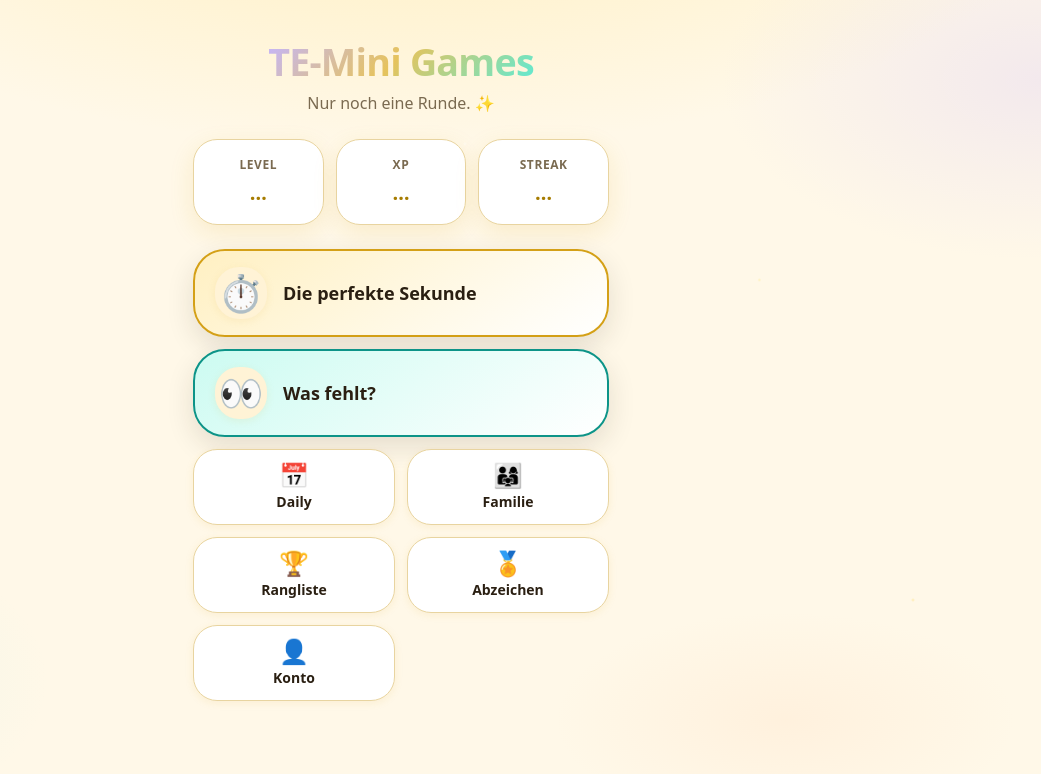
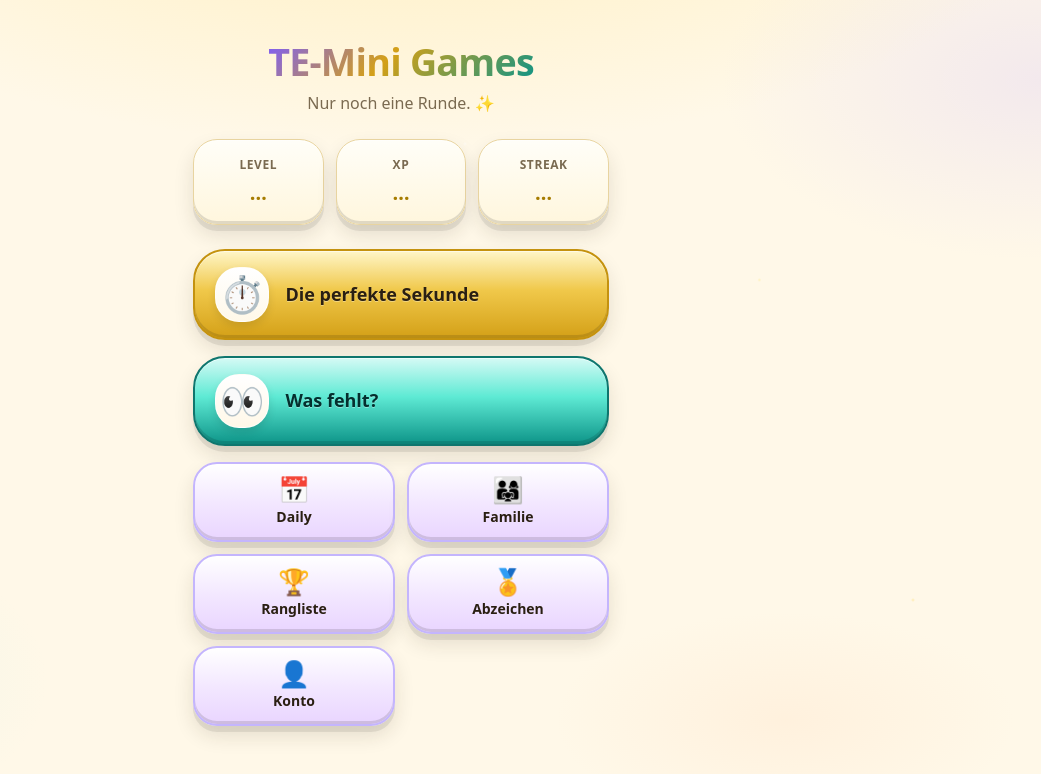
Before and after one commit to TE-Tools/TE-Mini-Games, a React (Vite) app: page / in a window 1280 px wide. Shown: the top 774 px of the page, without its empty margins (239-1280 px from the left). Built offline with nearby package versions, Linux system fonts and the light colour scheme; no server answers.

Commit message:
fix: WIM UI shows remaining objects; gold 3D home + WIM styles

```diff
--- a/src/pages/HomePage.module.css
+++ b/src/pages/HomePage.module.css
@@ -19,7 +19,7 @@
   font-size: clamp(1.85rem, 6.5vw, 2.35rem);
   font-weight: 800;
   letter-spacing: -0.02em;
-  background: linear-gradient(135deg, #c4b5fd 0%, #e6c35c 48%, #5eead4 100%);
+  background: linear-gradient(135deg, #7c5cfc 0%, #d4a017 45%, #0d9488 100%);
   -webkit-background-clip: text;
   background-clip: text;
   color: transparent;
@@ -46,9 +46,9 @@
   align-items: center;
   gap: var(--space-1);
   padding: var(--space-4) var(--space-2);
-  background: var(--color-bg-elevated);
+  background: linear-gradient(180deg, #fffef8 0%, #fff6dd 100%);
   border-radius: var(--radius-xl);
-  box-shadow: var(--shadow-md);
+  box-shadow: var(--btn-shadow);
   border: 1px solid var(--color-border);
 }
 
@@ -69,7 +69,7 @@
 .actions {
   display: flex;
   flex-direction: column;
-  gap: var(--space-3);
+  gap: var(--space-4);
   width: 100%;
 }
 
@@ -77,57 +77,58 @@
   display: flex;
   align-items: center;
   gap: var(--space-4);
-  min-height: 5.25rem;
+  min-height: 5.5rem;
   padding: var(--space-4) var(--space-5);
   border-radius: var(--radius-2xl);
-  font-weight: 700;
+  font-weight: 800;
   font-size: var(--text-lg);
   color: var(--color-text);
-  box-shadow: var(--shadow-game);
+  box-shadow: var(--btn-shadow);
   border: 2px solid transparent;
-  transition:
-    transform var(--transition-fast),
-    box-shadow var(--transition-fast),
-    border-color var(--transition-fast);
+  transition: transform var(--transition-fast), box-shadow var(--transition-fast);
   text-decoration: none;
 }
 
 .gameButton:hover {
-  transform: translateY(-3px) scale(1.01);
-  box-shadow: var(--shadow-lg);
+  transform: translateY(-4px);
+  box-shadow: var(--btn-shadow-hover);
 }
 
 .gameButton:active {
-  transform: translateY(0) scale(0.99);
+  transform: translateY(2px);
+  box-shadow: var(--btn-shadow-active);
 }
 
 .gameButton[data-game='perfect-second'] {
-  background: linear-gradient(145deg, var(--color-game-a-soft), var(--color-bg-elevated));
-  border-color: var(--color-game-a);
+  background: linear-gradient(180deg, #fff6c8 0%, #f0c84a 45%, #d4a017 100%);
+  border-color: #c4920f;
 }
 
 .gameButton[data-game='what-is-missing'] {
-  background: linear-gradient(145deg, var(--color-game-b-soft), var(--color-bg-elevated));
-  border-color: var(--color-game-b);
+  background: linear-gradient(180deg, #d5faf5 0%, #5eead4 45%, #0d9488 100%);
+  border-color: #0f766e;
+  color: #042f2e;
 }
 
 .gameIcon {
   font-size: 2.25rem;
   line-height: 1;
-  width: 3.25rem;
-  height: 3.25rem;
+  width: 3.4rem;
+  height: 3.4rem;
   display: flex;
   align-items: center;
   justify-content: center;
-  background: var(--color-surface);
+  background: linear-gradient(180deg, #ffffff, #fff8e8);
   border-radius: var(--radius-xl);
-  box-shadow: var(--shadow-sm);
+  box-shadow: 0 1px 0 rgb(255 255 255 / 0.9) inset, 0 4px 8px rgb(0 0 0 / 0.1);
   flex-shrink: 0;
+  border: 1px solid rgb(255 255 255 / 0.6);
 }
 
 .gameName {
   flex: 1;
   text-align: left;
+  text-shadow: 0 1px 0 rgb(255 255 255 / 0.35);
 }
 
 .secondaryGrid {
@@ -143,30 +144,31 @@
   align-items: center;
   justify-content: center;
   gap: var(--space-1);
-  min-height: 4.75rem;
+  min-height: 5rem;
   padding: var(--space-3);
-  background: var(--color-bg-elevated);
-  border: 1px solid var(--color-border);
+  background: linear-gradient(180deg, #ffffff 0%, #f3e8ff 50%, #e9d5ff 100%);
+  border: 2px solid #c4b5fd;
   border-radius: var(--radius-xl);
-  font-weight: 700;
+  font-weight: 800;
   font-size: var(--text-sm);
   color: var(--color-text);
-  box-shadow: var(--shadow-sm);
+  box-shadow: var(--btn-shadow);
   text-decoration: none;
-  transition:
-    transform var(--transition-fast),
-    border-color var(--transition-fast),
-    background var(--transition-fast);
+  transition: transform var(--transition-fast), box-shadow var(--transition-fast);
 }
 
 .secondaryButton:hover {
-  transform: translateY(-2px);
-  border-color: var(--color-primary);
-  background: var(--color-surface);
+  transform: translateY(-3px);
+  box-shadow: var(--btn-shadow-hover);
+}
+
+.secondaryButton:active {
+  transform: translateY(2px);
+  box-shadow: var(--btn-shadow-active);
 }
 
 .secondaryIcon {
-  font-size: 1.5rem;
+  font-size: 1.6rem;
   line-height: 1;
 }
 
--- a/src/pages/play/WhatIsMissingPage.module.css
+++ b/src/pages/play/WhatIsMissingPage.module.css
@@ -8,8 +8,6 @@
   margin: 0 auto;
   width: 100%;
   gap: var(--space-4);
-  background:
-    radial-gradient(ellipse 70% 40% at 50% 0%, rgb(78 205 196 / 0.15), transparent);
 }
 
 .header {
@@ -29,8 +27,9 @@
   border-radius: var(--radius-full);
   font-size: var(--text-xl);
   color: var(--color-text-muted);
-  background: var(--color-bg-elevated);
+  background: linear-gradient(180deg, #ffffff, #fff6dd);
   border: 2px solid var(--color-border);
+  box-shadow: var(--btn-shadow);
 }
 
 .title {
@@ -42,11 +41,12 @@
 .levelBadge {
   font-size: var(--text-sm);
   font-weight: 700;
-  color: #0d9488;
-  background: var(--color-game-b-soft);
+  color: #0f766e;
+  background: linear-gradient(180deg, #d5faf5, #99f6e4);
   padding: var(--space-1) var(--space-3);
   border-radius: var(--radius-full);
   border: 2px solid var(--color-game-b);
+  box-shadow: var(--btn-shadow);
 }
 
 .ready,
@@ -72,29 +72,42 @@
   font-size: var(--text-sm);
   color: var(--color-text-muted);
   max-width: 22rem;
+  font-weight: 600;
 }
 
 .primaryBtn {
   min-height: var(--touch-min);
   min-width: 12rem;
   padding: var(--space-4) var(--space-8);
-  background: linear-gradient(135deg, var(--color-game-b), #2dd4bf);
+  background: linear-gradient(180deg, #5eead4 0%, #14b8a6 50%, #0d9488 100%);
   color: #fff;
   border-radius: var(--radius-2xl);
   font-weight: 800;
   font-size: var(--text-lg);
-  box-shadow: var(--shadow-md);
-  border: none;
+  box-shadow: var(--btn-shadow);
+  border: 2px solid #0f766e;
+  transition: transform var(--transition-fast), box-shadow var(--transition-fast);
+}
+
+.primaryBtn:hover {
+  transform: translateY(-3px);
+  box-shadow: var(--btn-shadow-hover);
+}
+
+.primaryBtn:active {
+  transform: translateY(2px);
+  box-shadow: var(--btn-shadow-active);
 }
 
 .secondaryBtn {
   min-height: var(--touch-min);
   min-width: 12rem;
   padding: var(--space-3) var(--space-6);
-  background: var(--color-bg-elevated);
+  background: linear-gradient(180deg, #ffffff, #f5f0ff);
   border: 2px solid var(--color-border);
   border-radius: var(--radius-xl);
   font-weight: 700;
+  box-shadow: var(--btn-shadow);
 }
 
 .timer {
@@ -120,10 +133,10 @@
   align-items: center;
   gap: var(--space-1);
   padding: var(--space-3) var(--space-2);
-  background: var(--color-bg-elevated);
+  background: linear-gradient(180deg, #ffffff, #fff8e8);
   border: 2px solid var(--color-border);
   border-radius: var(--radius-lg);
-  box-shadow: var(--shadow-sm);
+  box-shadow: var(--btn-shadow);
 }
 
 .emoji {
@@ -150,15 +163,22 @@
   width: 100%;
   min-height: var(--touch-min);
   padding: var(--space-3) var(--space-2);
-  background: var(--color-bg-elevated);
+  background: linear-gradient(180deg, #ffffff, #fff0c2);
   border: 2px solid var(--color-border);
-  border-radius: var(--radius-lg);
-  transition: border-color var(--transition-fast), transform var(--transition-fast);
+  border-radius: var(--radius-xl);
+  box-shadow: var(--btn-shadow);
+  transition: transform var(--transition-fast), box-shadow var(--transition-fast);
 }
 
 .choiceBtn:hover {
   border-color: var(--color-game-b);
-  transform: scale(1.04);
+  transform: translateY(-3px) scale(1.03);
+  box-shadow: var(--btn-shadow-hover);
+}
+
+.choiceBtn:active {
+  transform: translateY(2px);
+  box-shadow: var(--btn-shadow-active);
 }
 
 .correct {
```
